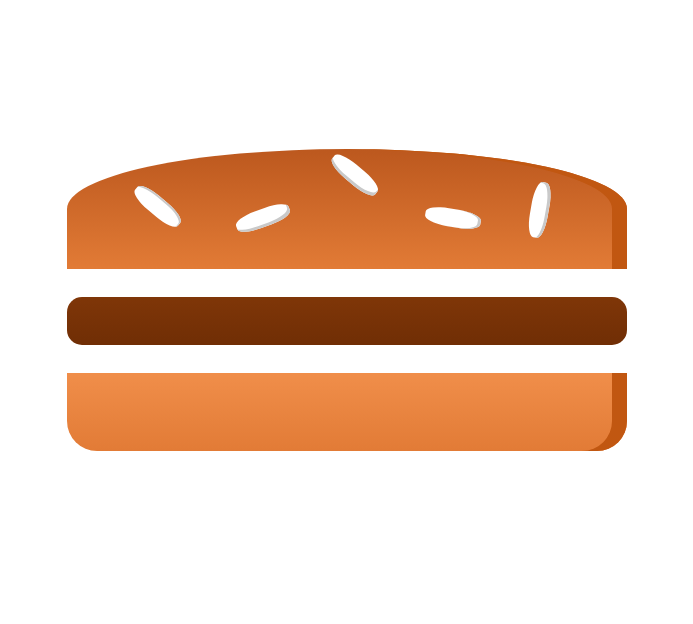
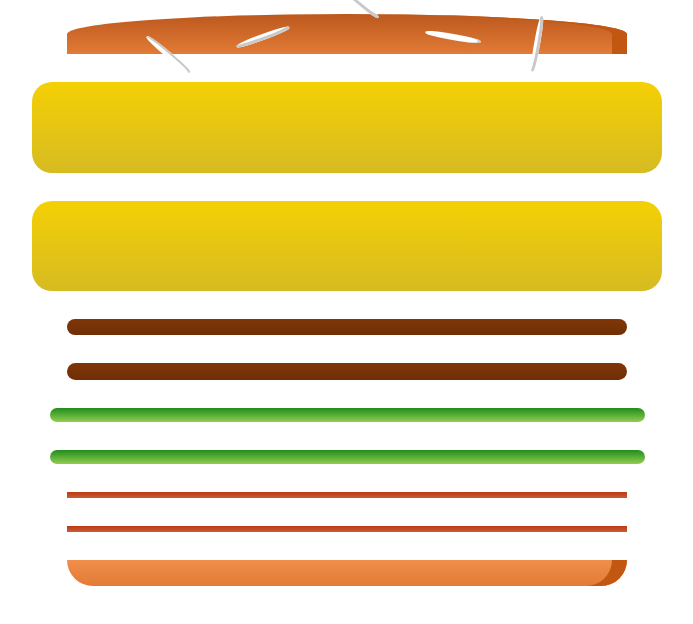
Before and after one commit to Riyad-Arafat/burger-builder, a React (Create React App) app: page / in a window 1280 px wide. Shown: the top 624 px of the page, without its empty margins (293-986 px from the left). Built offline with nearby package versions, Linux system fonts and the light colour scheme.

Commit message:
outputing Burger Ingredients

```diff
--- a/src/App.js
+++ b/src/App.js
@@ -1,11 +1,11 @@
 import React from 'react';
 import './App.css';
 
-import {Burger} from './components/Burger/Burger';
+import BurgerBuilder from './containers/BurgerBuilder/BurgerBuilder';
 function App() {
   return (
     <div className="App">
-      <Burger/>
+      <BurgerBuilder/>
     </div>
   );
 }
--- a/src/components/Burger/Burger.tsx
+++ b/src/components/Burger/Burger.tsx
@@ -1,15 +1,24 @@
 import React from 'react';
 import {BurgerIngredient} from './BurgerIngredient/BurgerIngredient';
-import {Ingtedints} from './Types/Types';
+import {Ingredient} from './Types/Types';
 import './Burger.css';
 
-export const Burger = () => {
+
+export const Burger = (props: any) => {
+    const {ingredients} = props
+    const transFormedIngtedints = Object.keys(ingredients)
+    .map(iKey =>{
+        return [...Array(ingredients[iKey])].map((_,i) => {
+            console.log(iKey)
+            return <BurgerIngredient type={iKey} key={i}/>
+        })
+    })
 
     return(
         <div className='Burger'>
-            <BurgerIngredient type={Ingtedints.BreadTop}/>
-            <BurgerIngredient type={Ingtedints.Meat}/>
-            <BurgerIngredient type={Ingtedints.BreadBottom}/>
+            <BurgerIngredient type={Ingredient.BreadTop}/>
+            {transFormedIngtedints}
+            <BurgerIngredient type={Ingredient.BreadBottom}/>
         </div>
 
     )
--- a/src/components/Burger/BurgerIngredient/BurgerIngredient.tsx
+++ b/src/components/Burger/BurgerIngredient/BurgerIngredient.tsx
@@ -1,5 +1,5 @@
 import React , {Fragment} from 'react';
-import {Ingtedints} from '../Types/Types';
+import {Ingredient} from '../Types/Types';
 
 import './BurgerIngredient.css';
 
@@ -15,11 +15,10 @@ const classes = {
     Bacon: 'Bacon',
 }
 
-interface burgerIngredient {
+interface burgerIngredientProps {
     type : String;
 }
-export class BurgerIngredient extends React.Component<burgerIngredient>  {
-
+export class BurgerIngredient extends React.Component<burgerIngredientProps>  {
 
     render()
     {
@@ -27,10 +26,10 @@ export class BurgerIngredient extends React.Component<burgerIngredient>  {
         let  ingredint: null | JSX.Element = (null);
         const chose = (type:String) =>{
             switch (type) {
-                case Ingtedints.BreadBottom:
+                case Ingredient.BreadBottom:
                     ingredint = (<div className={classes.BreadBottom}></div>);
                     break;
-                case Ingtedints.BreadTop:
+                case Ingredient.BreadTop:
                     ingredint = (
                         <div className={classes.BreadTop}>
                             <div className={classes.Seeds1}></div>
@@ -38,16 +37,16 @@ export class BurgerIngredient extends React.Component<burgerIngredient>  {
                         </div>
                     );
                     break;
-                case Ingtedints.Meat:
+                case Ingredient.Meat:
                     ingredint = (<div className={classes.Meat}></div>);
                     break;
-                case Ingtedints.Cheese:
+                case Ingredient.Cheese:
                     ingredint = (<div className={classes.Cheese}></div>);
                     break;
-                case Ingtedints.Bacon:
+                case Ingredient.Bacon:
                     ingredint = (<div className={classes.Bacon}></div>);
                     break;
-                case Ingtedints.Salad:
+                case Ingredient.Salad:
                     ingredint = (<div className={classes.Salad}></div>);
                     break;
                 default:
--- a/src/components/Burger/Types/Types.ts
+++ b/src/components/Burger/Types/Types.ts
@@ -1,4 +1,4 @@
-export enum Ingtedints {
+export enum Ingredient {
     BreadBottom = 'BreadBottom',
     BreadTop = 'BreadTop',
     Meat = 'Meat',
--- a/src/containers/BurgerBuilder/BurgerBuilder.tsx
+++ b/src/containers/BurgerBuilder/BurgerBuilder.tsx
@@ -1,13 +1,21 @@
 import React, {Component, Fragment} from 'react';
-
-
+import { Burger } from '../../components/Burger/Burger'
 class BurgerBuilder extends Component {
 
+    state = {
+        ingredients:{
+            Cheese :2 ,
+            Meat :2,
+            Salad :2 ,
+            Bacon :2 ,
+        },
+
+    }
     render()
     {
         return(
             <Fragment>
-                <h1>Hello !</h1>
+                <Burger ingredients={this.state.ingredients}/>
             </Fragment>
         )
     }
```
